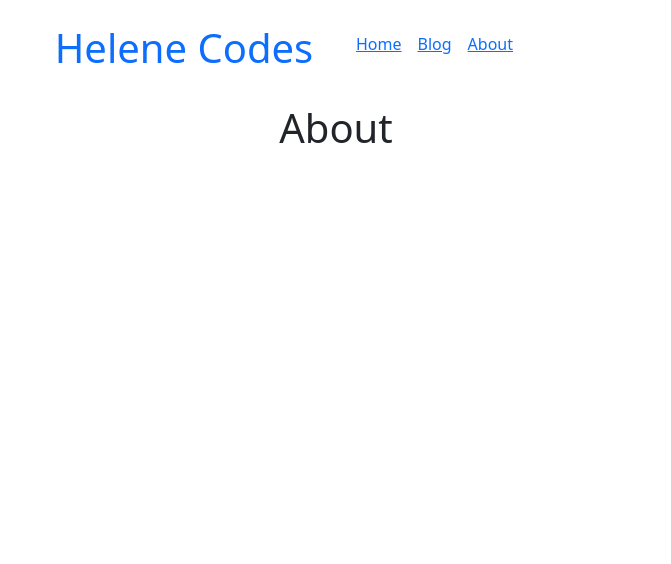
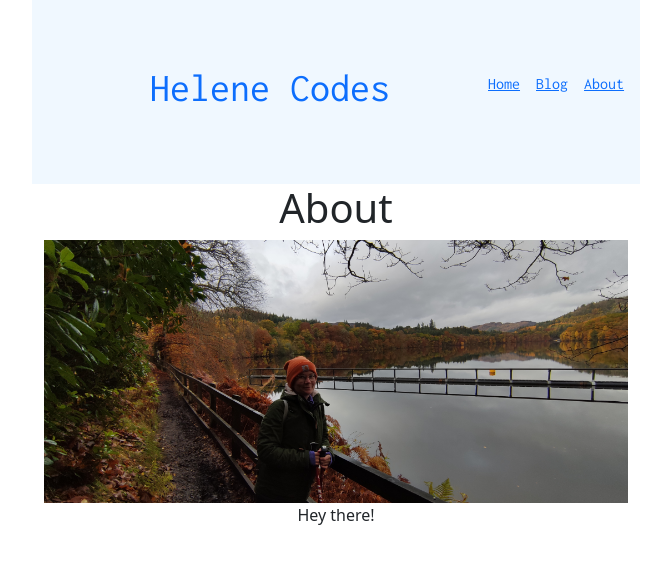
Before and after one commit to helenesauve/pantoufle, a Django app: page /about/ in a window 1280 px wide. Shown: the top 564 px of the page, without its empty margins (304-975 px from the left). Run offline with Django 3.2, Linux system fonts and the light colour scheme; some libraries are stand-ins or nearby versions.

Commit message:
update About page

```diff
--- a/config/urls.py
+++ b/config/urls.py
@@ -24,4 +24,5 @@ urlpatterns = [
     path('ckeditor/', include(
         'ckeditor_uploader.urls'
     )),
+    path('__reload__/', include("django_browser_reload.urls")),
 ] +static(settings.MEDIA_URL, document_root=settings.MEDIA_ROOT)
--- a/static/css/base.css
+++ b/static/css/base.css
@@ -5,8 +5,8 @@
 
 .topnav {
     padding: 40px;
-    background: #ACE1AF;
-    color: #f2f2f2;
+    background:#F0F8FF;
+    color: white;
     text-decoration: none;
     font-family: 'Inconsolata', monospace;
   }
@@ -18,3 +18,12 @@
   background-color: #ddd;
   color: black;
 }
+
+.firstpost {
+  text-align:left;
+}
+
+.pitlochry {
+  width:200px;
+  height:200px;
+}
--- a/templates/about.html
+++ b/templates/about.html
@@ -1,6 +1,7 @@
 {% extends 'base.html' %}
-
+{% load static %}
 {% block content %}
 <h1>About</h1>
-
+<img class="img-fluid" src="{% static 'media/pitlochry.jpg' %}" alt="Helene in pitlochry">
+<p>Hey there!</p>
 {% endblock content %}
--- a/templates/base.html
+++ b/templates/base.html
@@ -7,7 +7,7 @@
     <link rel="preconnect" href="https://fonts.googleapis.com">
     <link rel="preconnect" href="https://fonts.gstatic.com" crossorigin>
     <link href="https://fonts.googleapis.com/css2?family=Inconsolata&display=swap" rel="stylesheet">
-    <link rel="stylesheet" href="//cdnjs.cloudflare.com/ajax/libs/highlight.js/11.6.0/styles/default.min.css">
+    <link rel="stylesheet" href="//cdnjs.cloudflare.com/ajax/libs/highlight.js/11.6.0/styles/night-owl.min.css">
     <script src="//cdnjs.cloudflare.com/ajax/libs/highlight.js/11.6.0/highlight.min.js"></script>
     <script>hljs.initHighlightingOnLoad();</script>
     <link rel="stylesheet" href="https://cdn.jsdelivr.net/npm/bootstrap@5.2.0/dist/css/bootstrap.min.css"
@@ -20,12 +20,12 @@
 <body style="max-width:38em; margin:auto">
     <div class="jumbotron text-center">
         <div class="container">
-            <div class="row">
-                <div class="col-sm my-4">
+            <div class="row topnav">
+                <div class="col-9 my-4">
                     <h1><a style="text-decoration: none" href="{% url 'home' %}">Helene Codes</a></h1>
                 </div>
-                <div class="col-sm my-4 d-flex flex-row">
-                    <a class="p-2" href="#home">Home</a>
+                <div class="col-3 my-4 d-flex flex-row">
+                    <a class="p-2" href="{% url 'home' %}">Home</a>
                     <a class="p-2" href="#news">Blog</a>
                     <a class="p-2" href="{% url 'about' %}">About</a>
                 </div>
```
Also changed, not shown: config/settings.py (+15 -8 lines), templates/home.html (+22 -5 lines), static/media/pitlochry.jpg (added).
